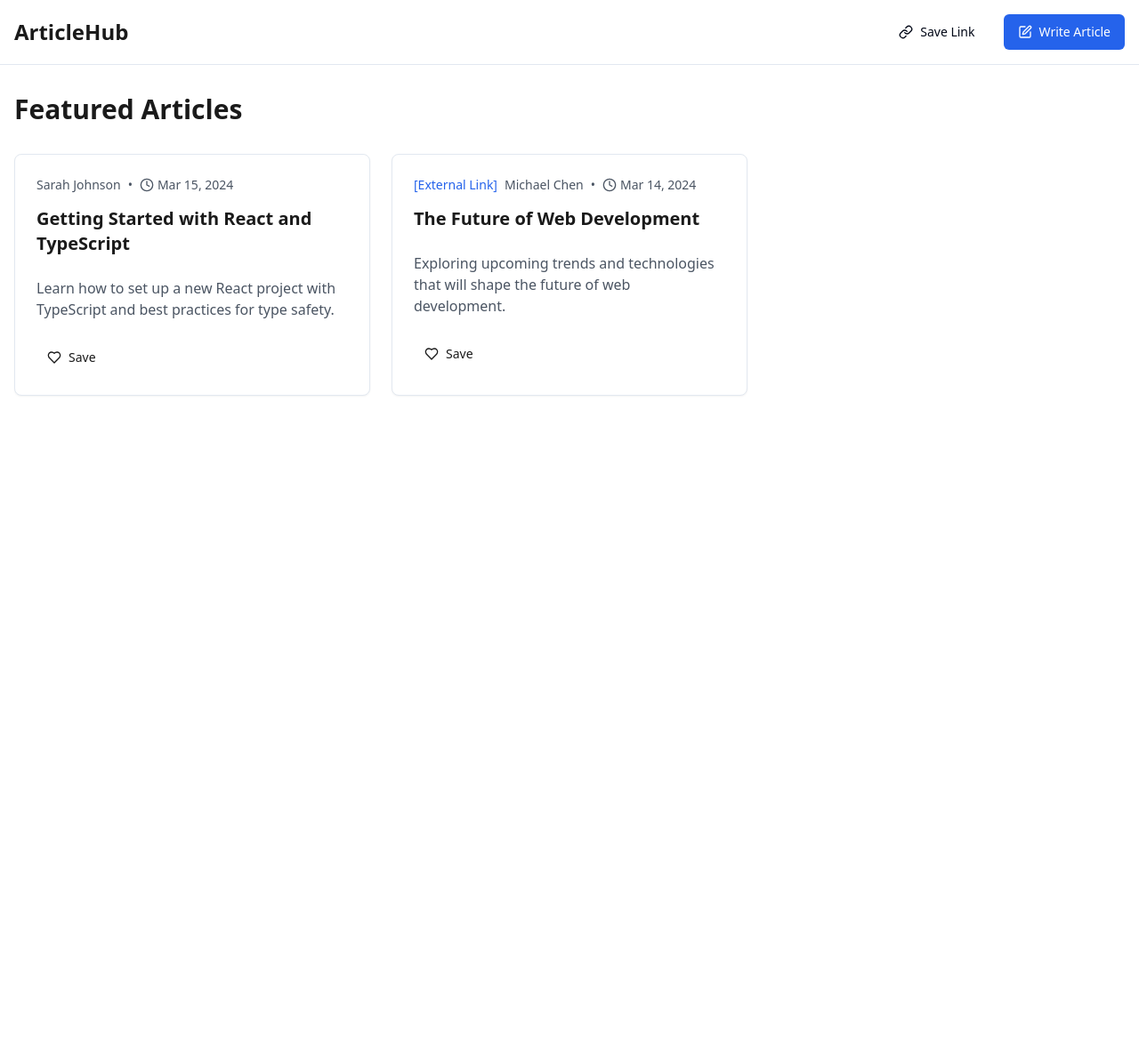
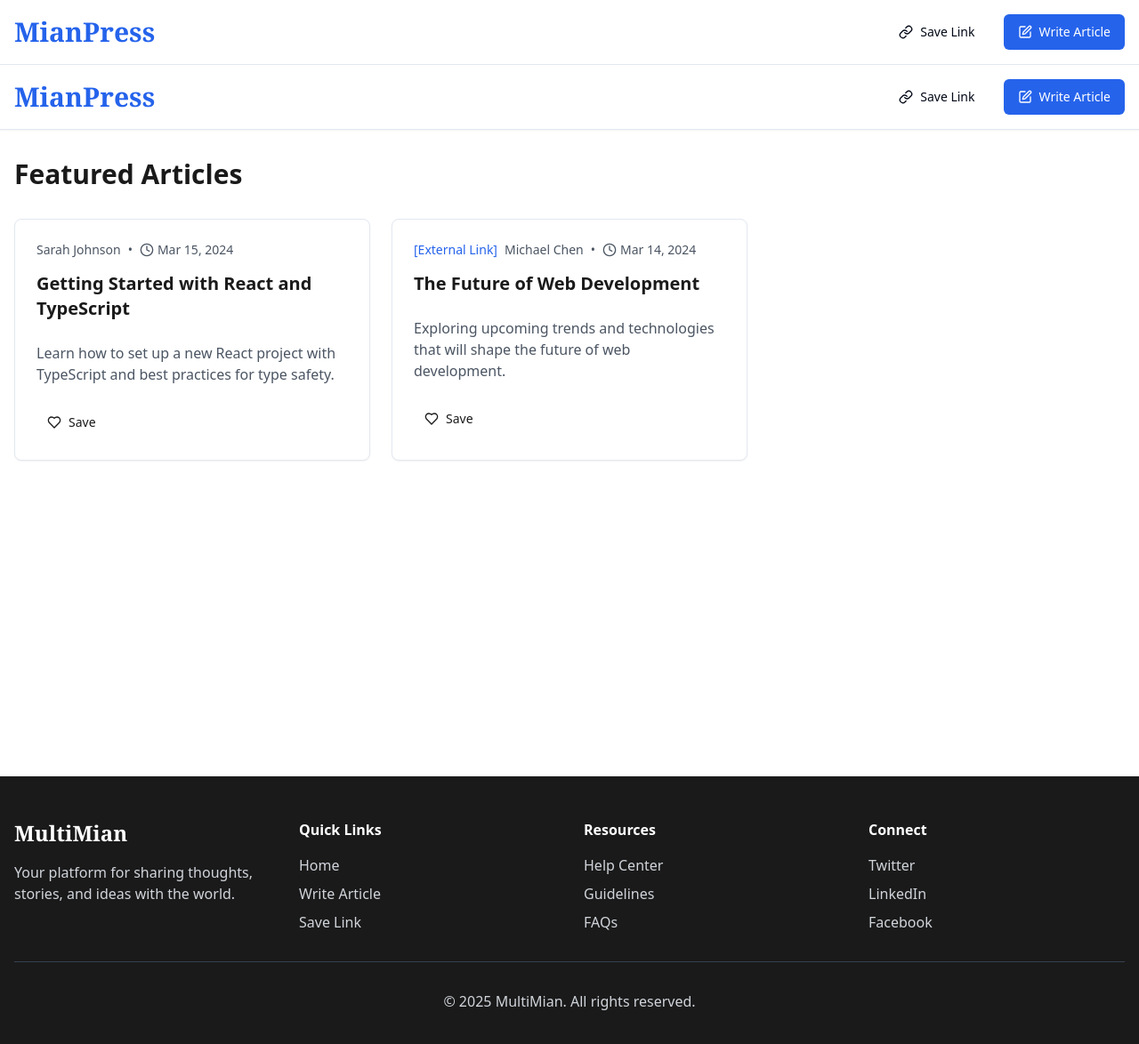
Before and after one commit to Mianhassam96/Mianpress, a React (Vite) app: page / in a window 1280 px wide. Shown: the top 1174 px of the page at 89% size. Before the commit the page ends 800 px from the top, so only its background shows below. Built offline with nearby package versions, Linux system fonts and the light colour scheme.

Commit message:
Add header and footer components
Implement a header component named "Mianpress" and a footer component named "MultiMian" to enhance the layout of the application.
[skip gpt_engineer]

```diff
--- a/src/App.tsx
+++ b/src/App.tsx
@@ -3,6 +3,8 @@ import { Toaster as Sonner } from "@/components/ui/sonner";
 import { TooltipProvider } from "@/components/ui/tooltip";
 import { QueryClient, QueryClientProvider } from "@tanstack/react-query";
 import { BrowserRouter, Routes, Route } from "react-router-dom";
+import { Header } from "./components/Header";
+import { Footer } from "./components/Footer";
 import Index from "./pages/Index";
 
 const queryClient = new QueryClient();
@@ -10,13 +12,19 @@ const queryClient = new QueryClient();
 const App = () => (
   <QueryClientProvider client={queryClient}>
     <TooltipProvider>
+      <div className="min-h-screen flex flex-col">
         <Toaster />
         <Sonner />
         <BrowserRouter>
+          <Header />
+          <main className="flex-grow">
             <Routes>
               <Route path="/" element={<Index />} />
             </Routes>
+          </main>
+          <Footer />
         </BrowserRouter>
+      </div>
     </TooltipProvider>
   </QueryClientProvider>
 );
--- /dev/null
+++ b/src/components/Footer.tsx
@@ -0,0 +1,45 @@
+import { Link } from "react-router-dom";
+
+export const Footer = () => {
+  return (
+    <footer className="bg-secondary text-white py-12 mt-auto">
+      <div className="container mx-auto px-4">
+        <div className="grid grid-cols-1 md:grid-cols-4 gap-8">
+          <div>
+            <h3 className="text-2xl font-bold mb-4 font-serif">MultiMian</h3>
+            <p className="text-gray-300">
+              Your platform for sharing thoughts, stories, and ideas with the world.
+            </p>
+          </div>
+          <div>
+            <h4 className="font-semibold mb-4">Quick Links</h4>
+            <ul className="space-y-2">
+              <li><Link to="/" className="text-gray-300 hover:text-white transition-colors">Home</Link></li>
+              <li><Link to="/new-article" className="text-gray-300 hover:text-white transition-colors">Write Article</Link></li>
+              <li><Link to="/new-link" className="text-gray-300 hover:text-white transition-colors">Save Link</Link></li>
+            </ul>
+          </div>
+          <div>
+            <h4 className="font-semibold mb-4">Resources</h4>
+            <ul className="space-y-2">
+              <li><a href="#" className="text-gray-300 hover:text-white transition-colors">Help Center</a></li>
+              <li><a href="#" className="text-gray-300 hover:text-white transition-colors">Guidelines</a></li>
+              <li><a href="#" className="text-gray-300 hover:text-white transition-colors">FAQs</a></li>
+            </ul>
+          </div>
+          <div>
+            <h4 className="font-semibold mb-4">Connect</h4>
+            <ul className="space-y-2">
+              <li><a href="#" className="text-gray-300 hover:text-white transition-colors">Twitter</a></li>
+              <li><a href="#" className="text-gray-300 hover:text-white transition-colors">LinkedIn</a></li>
+              <li><a href="#" className="text-gray-300 hover:text-white transition-colors">Facebook</a></li>
+            </ul>
+          </div>
+        </div>
+        <div className="border-t border-gray-700 mt-8 pt-8 text-center text-gray-300">
+          <p>&copy; {new Date().getFullYear()} MultiMian. All rights reserved.</p>
+        </div>
+      </div>
+    </footer>
+  );
+};
--- a/src/components/Header.tsx
+++ b/src/components/Header.tsx
@@ -4,10 +4,10 @@ import { Link } from "react-router-dom";
 
 export const Header = () => {
   return (
-    <header className="border-b">
+    <header className="border-b bg-white shadow-sm">
       <div className="container mx-auto px-4 py-4 flex items-center justify-between">
-        <Link to="/" className="text-2xl font-bold text-secondary hover:text-primary transition-colors">
-          ArticleHub
+        <Link to="/" className="text-3xl font-bold text-primary hover:text-primary/90 transition-colors font-serif">
+          MianPress
         </Link>
         <div className="flex gap-4">
           <Button asChild variant="ghost">
```
Lines whose indentation alone changed are shown as unchanged.
